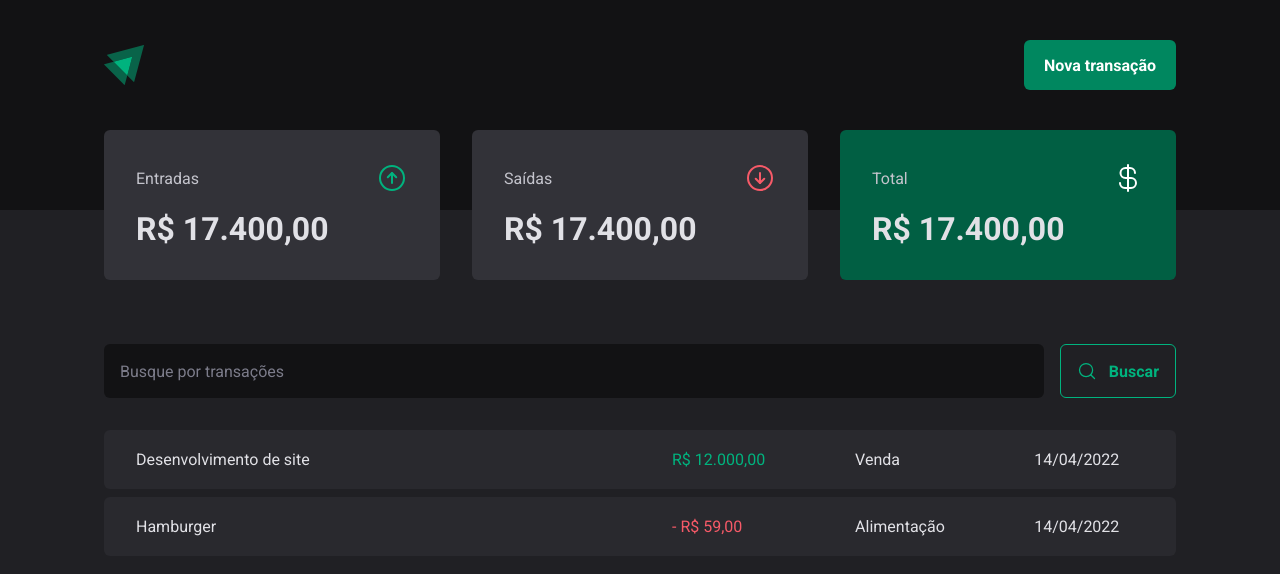
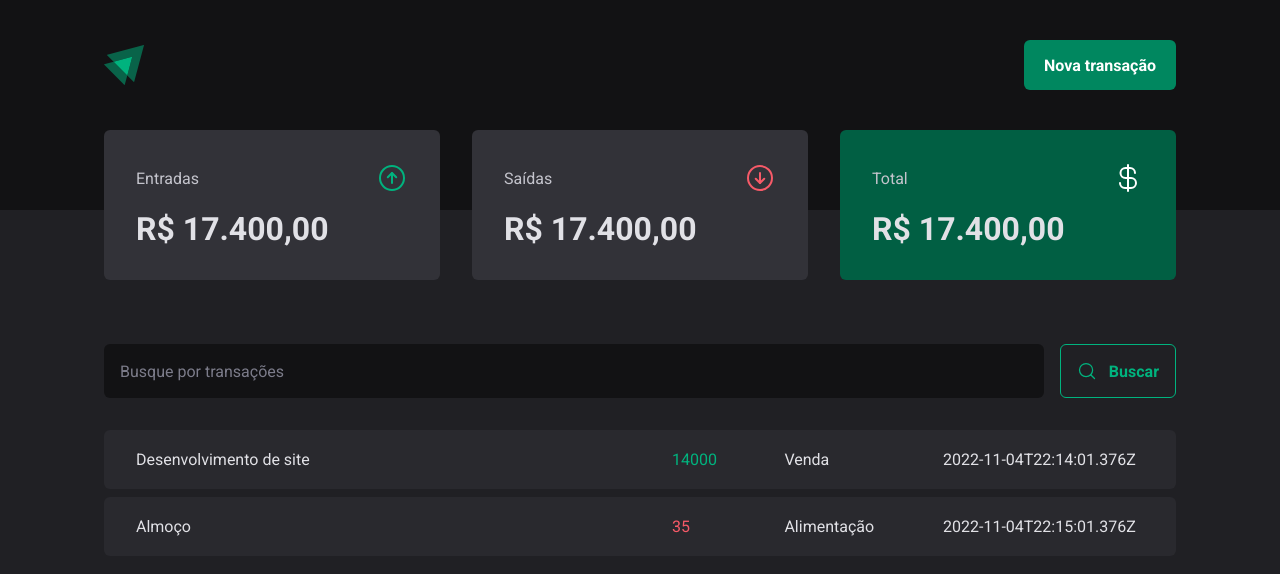
Before and after one commit to luizsaulo/MD-03, a React (Vite) app: page / in a window 1280 px wide. Shown: the top 574 px of the page. Built offline with nearby package versions, Linux system fonts and the light colour scheme; data requests are answered from the project's data file.

Commit message:
corrected the fake api problema and worked on the http requisition - everything working fine at last!

```diff
--- a/package.json
+++ b/package.json
@@ -5,7 +5,7 @@
   "type": "module",
   "scripts": {
     "dev": "vite",
-    "dev:server": "json-server server.json -w",
+    "dev:server": "json-server server.json -p 3333 -w",
     "build": "tsc && vite build",
     "preview": "vite preview"
   },
--- a/server.json
+++ b/server.json
@@ -1,19 +1,20 @@
 {
-  "posts": [
+  "transactions": [
     {
       "id": 1,
-      "title": "json-server",
-      "author": "typicode"
+      "description": "Desenvolvimento de site",
+      "type": "income",
+      "category": "Venda",
+      "price": 14000,
+      "createdAt": "2022-11-04T22:14:01.376Z"
+    },
+    {
+      "id": 2,
+      "description": "Almoço",
+      "type": "outcome",
+      "category": "Alimentação",
+      "price": 35,
+      "createdAt": "2022-11-04T22:15:01.376Z"
     }
-  ],
-  "comments": [
-    {
-      "id": 1,
-      "body": "some comment",
-      "postId": 1
-    }
-  ],
-  "profile": {
-    "name": "typicode"
-  }
+  ]
 }
--- a/src/pages/Transactions/index.tsx
+++ b/src/pages/Transactions/index.tsx
@@ -1,3 +1,4 @@
+import { useEffect, useState } from "react";
 import { Header } from "../../components/Header";
 import { Summary } from "../../components/Summary";
 import { SearchForm } from "./components/SearchForm";
@@ -7,7 +8,29 @@
   TransactionsTable,
 } from "./styles";
 
+interface Transaction {
+  id: number;
+  description: string;
+  type: "income" | "outcome";
+  price: number;
+  category: string;
+  createdAt: string;
+}
+
 export function Transactions() {
+  const [transactions, setTransactions] = useState<Transaction[]>([]);
+
+  async function loadTransactions() {
+    const response = await fetch("http://localhost:3333/transactions");
+    const data = await response.json();
+
+    setTransactions(data);
+  }
+
+  useEffect(() => {
+    loadTransactions();
+  }, []);
+
   return (
     <div>
       <Header />
@@ -17,22 +40,20 @@
         <SearchForm />
         <TransactionsTable>
           <tbody>
-            <tr>
-              <td width="50%">Desenvolvimento de site</td>
-              <td>
-                <PriceHighlight variant="income">R$ 12.000,00</PriceHighlight>
-              </td>
-              <td>Venda</td>
-              <td>14/04/2022</td>
-            </tr>
-            <tr>
-              <td width="50%">Hamburger</td>
-              <td>
-              <PriceHighlight variant="outcome">- R$ 59,00</PriceHighlight>
-              </td>
-              <td>Alimentação</td>
-              <td>14/04/2022</td>
-            </tr>
+            {transactions.map((transaction) => {
+              return (
+                <tr key={transaction.id}>
+                  <td width="50%">{transaction.description}</td>
+                  <td>
+                    <PriceHighlight variant={transaction.type}>
+                      {transaction.price}
+                    </PriceHighlight>
+                  </td>
+                  <td>{transaction.category}</td>
+                  <td>{transaction.createdAt}</td>
+                </tr>
+              );
+            })}
           </tbody>
         </TransactionsTable>
       </TransactionsContainer>
```
Also changed, not shown: src/server.json (deleted, +0 -20 lines).
